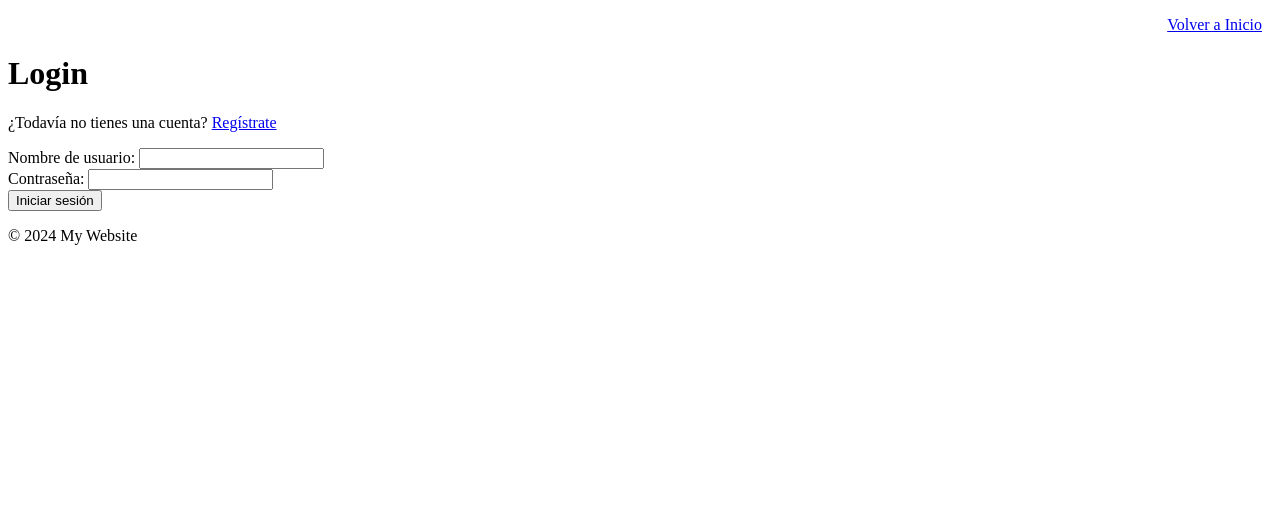
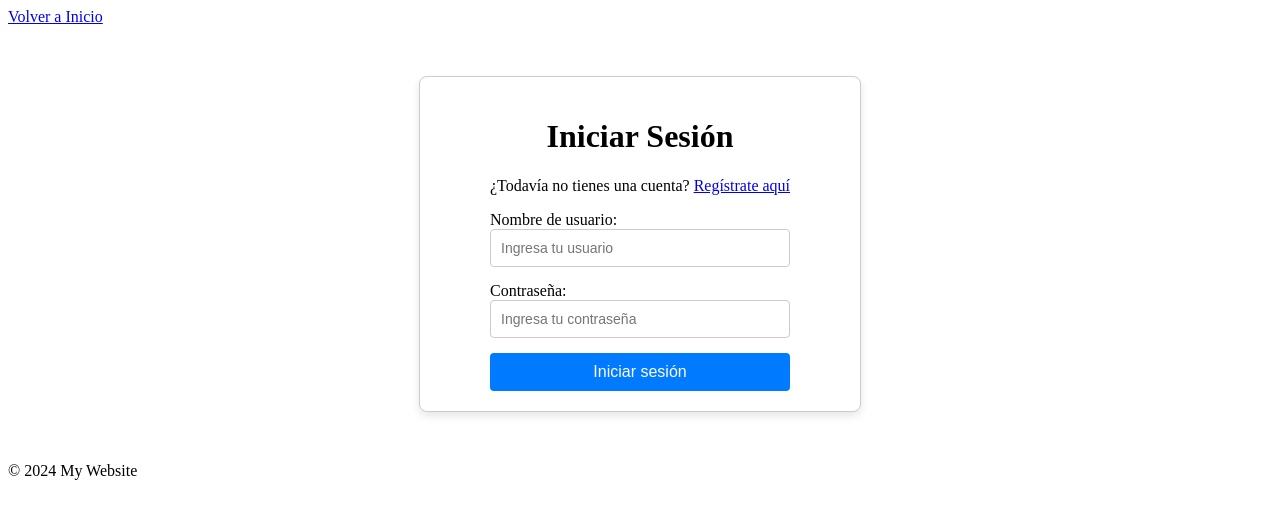
Before and after one commit to JesusGar13/ubu-replay, a Flask app: page /login in a window 1280 px wide. Shown: the top 519 px of the page. Run offline with Flask 3, Linux system fonts and the light colour scheme.

Commit message:
Estilos css para el login

```diff
--- /dev/null
+++ b/app/static/login.css
@@ -0,0 +1,52 @@
+/* Centrado general dentro del recuadro */
+.login-container {
+    max-width: 400px;
+    margin: 50px auto;
+    padding: 20px;
+    border: 1px solid #ccc;
+    border-radius: 8px;
+    background-color: #fff;
+    box-shadow: 0 4px 8px rgba(0, 0, 0, 0.1);
+    text-align: center; /* Centra texto y contenido dentro del contenedor */
+}
+
+/* Espaciado interno en los campos del formulario */
+.login-form {
+    display: flex;
+    flex-direction: column;
+    align-items: center; /* Centra los elementos horizontalmente */
+    gap: 15px; /* Espaciado entre los elementos */
+}
+
+.login-form .form-group {
+    width: 100%; /* Asegura que los campos ocupen todo el ancho */
+    max-width: 300px; /* Define un ancho máximo */
+    text-align: left; /* Alinea las etiquetas a la izquierda */
+}
+
+/* Ajusta los campos de entrada */
+.login-form input {
+    width: 100%; /* Ancho completo dentro de su contenedor */
+    padding: 10px;
+    border: 1px solid #ccc;
+    border-radius: 4px;
+    font-size: 14px;
+    box-sizing: border-box; /* Evita que padding afecte el tamaño total */
+}
+
+/* Botón de enviar */
+.login-form button {
+    width: 100%;
+    max-width: 300px; /* Igual que los campos de texto */
+    padding: 10px;
+    background-color: #007BFF;
+    color: #fff;
+    border: none;
+    border-radius: 4px;
+    font-size: 16px;
+    cursor: pointer;
+}
+
+.login-form button:hover {
+    background-color: #0056b3;
+}
--- a/app/templates/login.html
+++ b/app/templates/login.html
@@ -3,22 +3,27 @@
 {% block title %}Login{% endblock %}
 
 {% block content %}
+<!-- Enlace al archivo CSS -->
+<link rel="stylesheet" href="{{ url_for('static', filename='login.css') }}">
 
-    <nav style="text-align: right;">
-        <ul style="list-style-type: none; margin: 10; padding: 0;">
-            <li style="display: inline; margin-right: 10px;"><a href="{{ url_for('home') }}">Volver a Inicio</a></li>
-        </ul>
-    </nav>
+<nav class="nav-bar">
+    <a href="{{ url_for('home') }}" class="nav-link">Volver a Inicio</a>
+</nav>
 
-    <h1>Login</h1>
-    <p>¿Todavía no tienes una cuenta? <a href="{{ url_for('register') }}">Regístrate</a></p>
-    <form method="POST" action="{{ url_for('login') }}">
-        <label for="username">Nombre de usuario:</label>
-        <input type="text" id="username" name="username" required><br>
+<main class="login-container">
+    <h1>Iniciar Sesión</h1>
+    <p>¿Todavía no tienes una cuenta? <a href="{{ url_for('register') }}" class="register-link">Regístrate aquí</a></p>
+    <form method="POST" action="{{ url_for('login') }}" class="login-form">
+        <div class="form-group">
+            <label for="username">Nombre de usuario:</label>
+            <input type="text" id="username" name="username" required placeholder="Ingresa tu usuario">
+        </div>
+        <div class="form-group">
+            <label for="password">Contraseña:</label>
+            <input type="password" id="password" name="password" required placeholder="Ingresa tu contraseña">
+        </div>
+        <button type="submit" class="btn">Iniciar sesión</button>
+    </form>
+</main>
 
-        <label for="password">Contraseña:</label>
-        <input type="password" id="password" name="password" required><br>
-
-        <input type="submit" value="Iniciar sesión">
-    </form>
 {% endblock %}
```
Also changed, not shown: app/utils/SingleConexionBD.py (+10 -0 lines).
